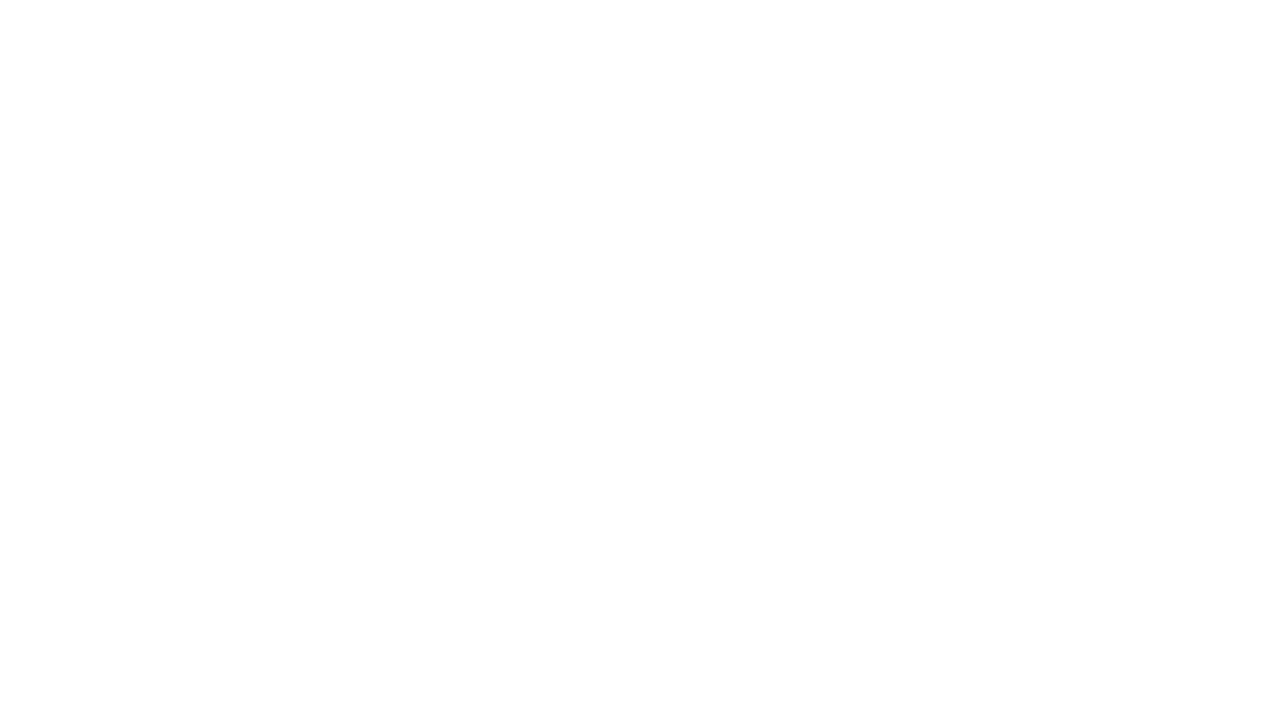
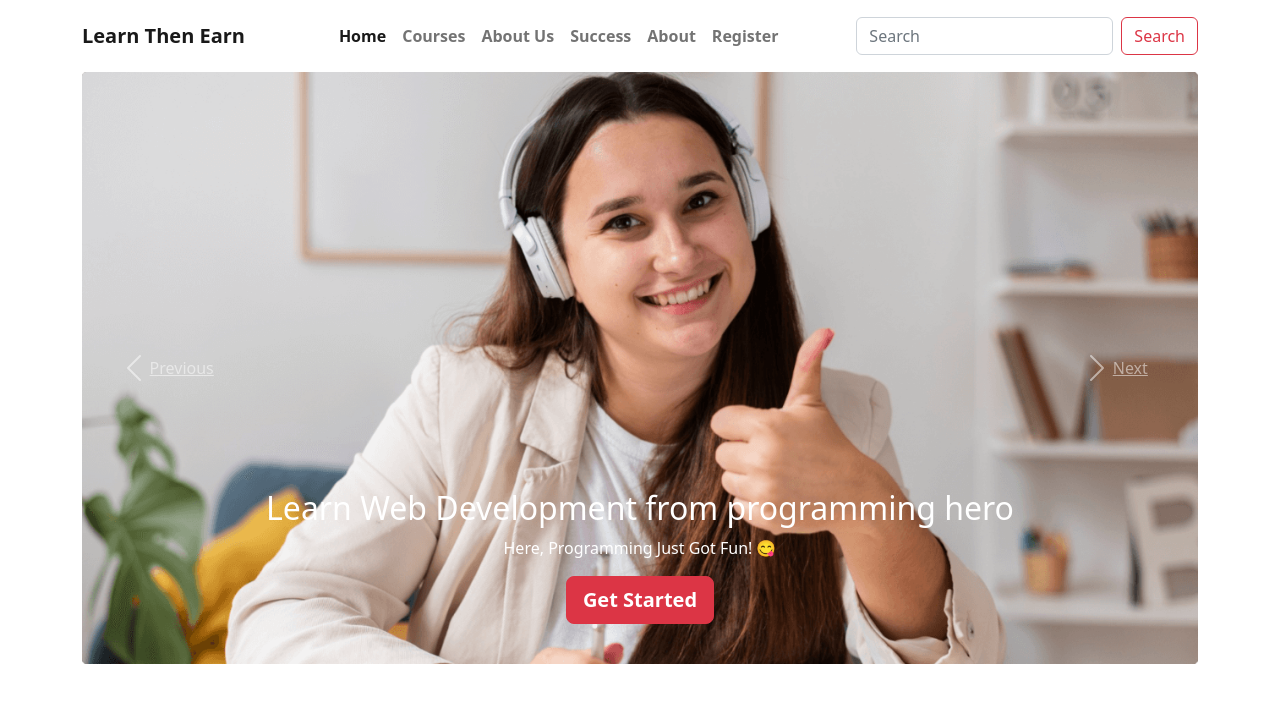
Before and after one commit to siamurmahin/learn-then-earn, a plain HTML site: page index.html in a window 1280 px wide. Drawn offline with nearby package versions, Linux system fonts and the light colour scheme.

Commit message:
header added

```diff
--- a/index.html
+++ b/index.html
@@ -1,5 +1,6 @@
 <!doctype html>
 <html lang="en">
+
 <head>
   <meta charset="utf-8">
   <meta name="viewport" content="width=device-width, initial-scale=1">
@@ -8,13 +9,108 @@
   <!-- Custom css -->
   <link rel="stylesheet" href="css/style.css">
   <!-- Bootstrap cdn -->
-    <link href="https://cdn.jsdelivr.net/npm/bootstrap@5.2.1/dist/css/bootstrap.min.css" rel="stylesheet" integrity="sha384-iYQeCzEYFbKjA/T2uDLTpkwGzCiq6soy8tYaI1GyVh/UjpbCx/TYkiZhlZB6+fzT" crossorigin="anonymous">
+  <link href="https://cdn.jsdelivr.net/npm/bootstrap@5.2.1/dist/css/bootstrap.min.css" rel="stylesheet"
+    integrity="sha384-iYQeCzEYFbKjA/T2uDLTpkwGzCiq6soy8tYaI1GyVh/UjpbCx/TYkiZhlZB6+fzT" crossorigin="anonymous">
 </head>
+
 <body>
+  <header>
+    <!-- nav bar -->
 
+    <nav class="navbar  navbar-expand-lg container py-3">
+      <div class="container-fluid">
+        <a class="navbar-brand fw-bold" href="#">Learn Then Earn</a>
+        <button class="navbar-toggler" type="button" data-bs-toggle="collapse" data-bs-target="#navbarSupportedContent"
+          aria-controls="navbarSupportedContent" aria-expanded="false" aria-label="Toggle navigation">
+          <span class="navbar-toggler-icon"></span>
+        </button>
+        <div class="collapse navbar-collapse" id="navbarSupportedContent">
+          <ul class="navbar-nav m-auto mb-2 mb-lg-0 text-center fw-semibold">
+            <li class="nav-item">
+              <a class="nav-link active" aria-current="page" href="#">Home</a>
+            </li>
+            <li class="nav-item">
+              <a class="nav-link " aria-current="page" href="#">Courses</a>
+            </li>
+            <li class="nav-item">
+              <a class="nav-link " aria-current="page" href="#">About Us</a>
+            </li>
+            <li class="nav-item">
+              <a class="nav-link " aria-current="page" href="#">Success</a>
+            </li>
+            <li class="nav-item">
+              <a class="nav-link" aria-current="page" href="#">About</a>
+            </li>
+            <li class="nav-item">
+              <a class="nav-link" aria-current="page" href="#">Register</a>
+            </li>
+
+          </ul>
+          <form class="d-flex" role="search">
+            <input class="form-control me-2" type="search" placeholder="Search" aria-label="Search">
+            <button class="btn btn-outline-danger" type="submit">Search</button>
+          </form>
+        </div>
+      </div>
+    </nav>
+
+    <!-- nav bar end -->
+
+    <!-- slider start -->
+
+    <section class="container">
+
+      <div id="carouselExampleCaptions" class="carousel slide" data-ride="carousel">
+        <ol class="carousel-indicators">
+          <li data-target="#carouselExampleCaptions" data-slide-to="0" class="active"></li>
+          <li data-target="#carouselExampleCaptions" data-slide-to="1"></li>
+          <li data-target="#carouselExampleCaptions" data-slide-to="2"></li>
+        </ol>
+        <div class="carousel-inner">
+          <div class="carousel-item active">
+            <img src="images/cover/cover-1.png" class="d-block w-100" alt="...">
+            <div class="carousel-caption d-none d-md-block">
+              <h2>Learn Web Development from programming hero</h2>
+              <p>Here, Programming Just Got Fun! 😋</p>
+              <button type="button" class="btn btn-danger btn-lg fw-semibold">Get Started</button>
+            </div>
+          </div>
+          <div class="carousel-item">
+            <img src="images/cover/cover-2.jpg" class="d-block w-100" alt="...">
+            <div class="carousel-caption d-none d-md-block">
+              <h2>Learn Web Development from programming hero</h2>
+              <p>Here, Programming Just Got Fun! 😋</p>
+              <button type="button" class="btn btn-danger btn-lg fw-semibold">Get Started</button>
+            </div>
+          </div>
+          <div class="carousel-item">
+            <img src="images/cover/cover-3.jpg" class="d-block w-100" alt="...">
+            <div class="carousel-caption d-none d-md-block">
+              <h2>Learn Web Development from programming hero</h2>
+              <p>Here, Programming Just Got Fun! 😋</p>
+              <button type="button" class="btn btn-danger btn-lg fw-semibold">Get Started</button>
+            </div>
+          </div>
+        </div>
+        <a class="carousel-control-prev" href="#carouselExampleCaptions" role="button" data-slide="prev">
+          <span class="carousel-control-prev-icon" aria-hidden="true"></span>
+          <span class="sr-only">Previous</span>
+        </a>
+        <a class="carousel-control-next" href="#carouselExampleCaptions" role="button" data-slide="next">
+          <span class="carousel-control-next-icon" aria-hidden="true"></span>
+          <span class="sr-only">Next</span>
+        </a>
+      </div>
+    </section>
+
+    <!-- slider End -->
+  </header>
 
 
   <!-- bootstrap js -->
-    <script src="https://cdn.jsdelivr.net/npm/bootstrap@5.2.1/dist/js/bootstrap.bundle.min.js" integrity="sha384-u1OknCvxWvY5kfmNBILK2hRnQC3Pr17a+RTT6rIHI7NnikvbZlHgTPOOmMi466C8" crossorigin="anonymous"></script>
+  <script src="https://cdn.jsdelivr.net/npm/bootstrap@5.2.1/dist/js/bootstrap.bundle.min.js"
+    integrity="sha384-u1OknCvxWvY5kfmNBILK2hRnQC3Pr17a+RTT6rIHI7NnikvbZlHgTPOOmMi466C8"
+    crossorigin="anonymous"></script>
 </body>
+
 </html>
```
Lines whose indentation alone changed are shown as unchanged.
